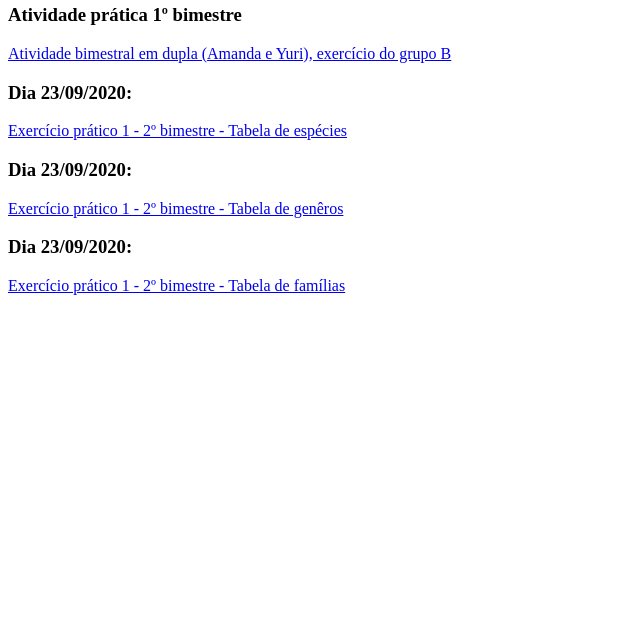
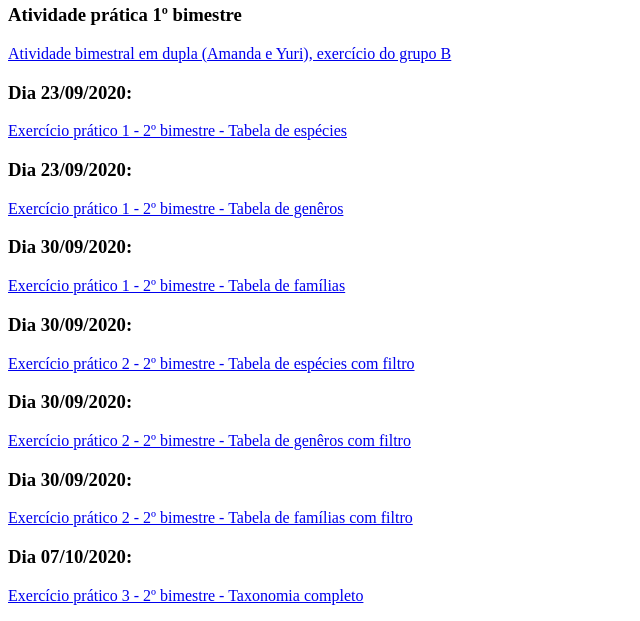
Before and after one commit to Amandacra/Atividades, a PHP site: page / in a window 1280 px wide. Shown: the part 463-1084 px from the top of the page, without its empty margins (0-640 px from the left). Before the commit the page ends 758 px from the top, so only its background shows below. Run offline with PHP 8.4, Linux system fonts and the light colour scheme.

Commit message:
incluindo link da ultima semana

```diff
--- a/index.php
+++ b/index.php
@@ -39,8 +39,24 @@
         <a href="20200923/genero.php">Exercício prático 1 - 2º bimestre - Tabela de genêros</a>
     </p>
     <p>
-        <h3>Dia 23/09/2020:</h3>
+        <h3>Dia 30/09/2020:</h3>
         <a href="20200923/familia.php">Exercício prático 1 - 2º bimestre - Tabela de famílias</a>
+    </p>
+    <p>
+        <h3>Dia 30/09/2020:</h3>
+        <a href="20200930/especie.php">Exercício prático 2 - 2º bimestre - Tabela de espécies com filtro</a>
+    </p>
+    <p>
+        <h3>Dia 30/09/2020:</h3>
+        <a href="20200930/genero.php">Exercício prático 2 - 2º bimestre - Tabela de genêros com filtro</a>
+    </p>
+    <p>
+        <h3>Dia 30/09/2020:</h3>
+        <a href="20200930/familia.php">Exercício prático 2 - 2º bimestre - Tabela de famílias com filtro</a>
+    </p>
+    <p>
+        <h3>Dia 07/10/2020:</h3>
+        <a href="20201007/index.php">Exercício prático 3 - 2º bimestre - Taxonomia completo</a>
     </p>
 </body>
 </html>
```
